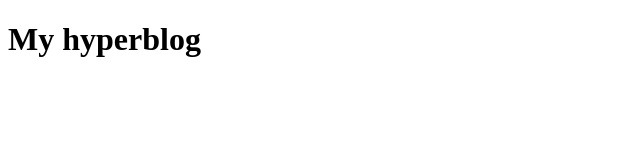
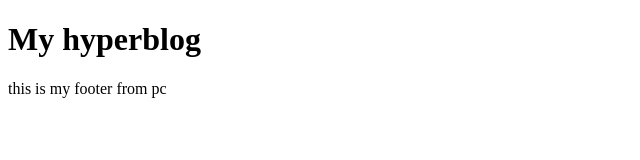
Before and after one commit to renehuancadev/example, a plain HTML site: page index.html in a window 1280 px wide. Shown: the whole page, without its empty margins (0-640 px from the left). Drawn offline with Linux system fonts and the light colour scheme.

Commit message:
add footer in webpage

```diff
--- a/index.html
+++ b/index.html
@@ -10,5 +10,8 @@
   <header>
     <h1>My hyperblog</h1>
   </header>
+  <footer>
+    this is my footer from pc
+  </footer>
 </body>
 </html>
```
